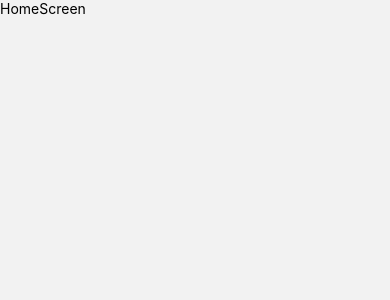
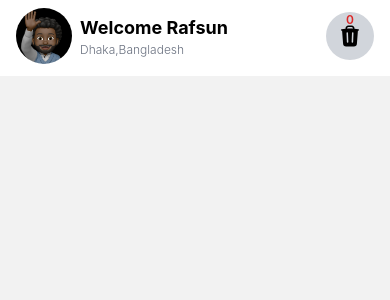
Before and after one commit to rafsun-riad/food-order-app-mobile, a React Native app: screen /Home in a window 390 px wide. Shown: the top 300 px of the page. Built offline with nearby package versions, Linux system fonts and the light colour scheme.

Commit message:
working with home screen

```diff
--- a/package.json
+++ b/package.json
@@ -17,8 +17,10 @@
     "nativewind": "^2.0.11",
     "react": "18.2.0",
     "react-native": "0.74.5",
+    "react-native-heroicons": "^4.0.0",
     "react-native-safe-area-context": "4.10.5",
-    "react-native-screens": "3.31.1"
+    "react-native-screens": "3.31.1",
+    "react-native-svg": "^15.6.0"
   },
   "devDependencies": {
     "@babel/core": "^7.20.0",
--- a/screens/HomeScreen.js
+++ b/screens/HomeScreen.js
@@ -1,10 +1,38 @@
-import { View, Text } from 'react-native';
+import {
+  View,
+  Text,
+  SafeAreaView,
+  Image,
+  TouchableOpacity,
+} from 'react-native';
+import { TrashIcon } from 'react-native-heroicons/solid';
 
 function HomeScreen() {
   return (
-    <View>
-      <Text>HomeScreen</Text>
-    </View>
+    <SafeAreaView className=" bg-white">
+      <View className=" bg-white">
+        <View className="mt-2 mb-3 mx-4 flex-row items-center justify-between space-x-2">
+          <TouchableOpacity>
+            <Image
+              source={require('../assets/images/IMG_0616.jpg')}
+              className="w-14 h-14 object-cover rounded-full"
+            />
+          </TouchableOpacity>
+          <View className="flex-1">
+            <Text className="text-lg font-bold text-black">Welcome Rafsun</Text>
+            <Text className="font-light text-gray-500 text-xs">
+              Dhaka,Bangladesh
+            </Text>
+          </View>
+          <TouchableOpacity className="flex items-center justify-center bg-gray-300 rounded-full p-3">
+            <Text className="text-xs font-semibold absolute top-0 text-red-600">
+              0
+            </Text>
+            <TrashIcon size={24} color="black" />
+          </TouchableOpacity>
+        </View>
+      </View>
+    </SafeAreaView>
   );
 }
 
```
Also changed, not shown: 1 other file (tests, documents, lock files or other folders).
